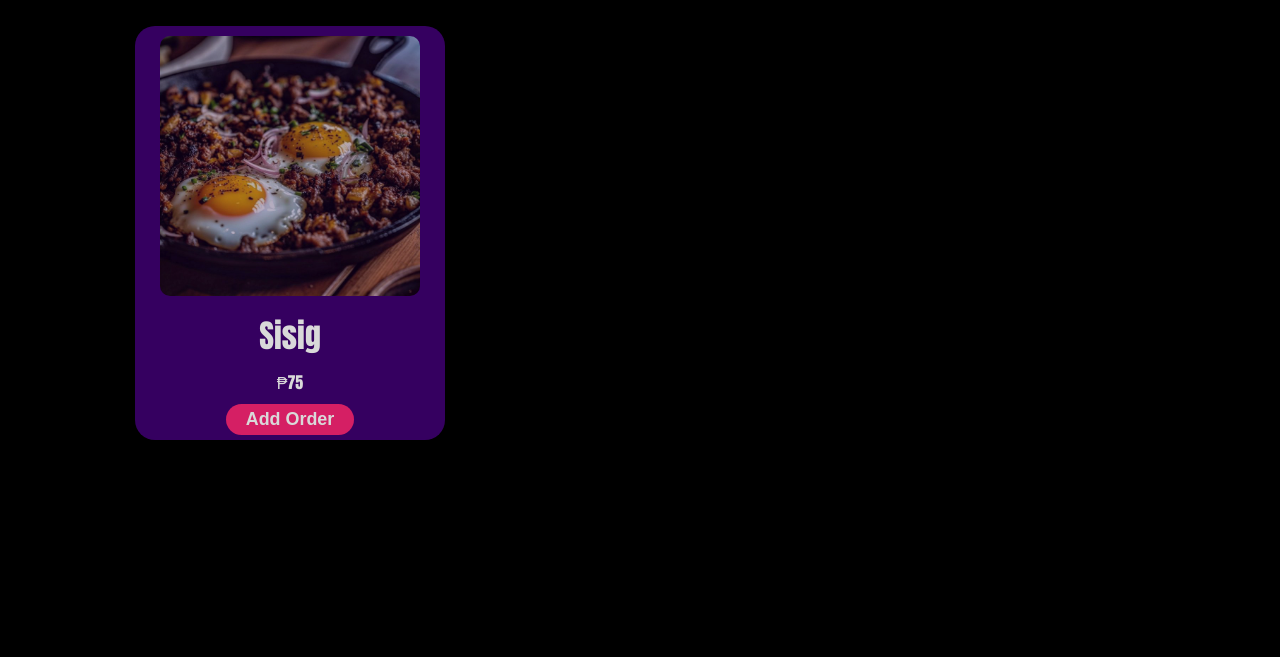
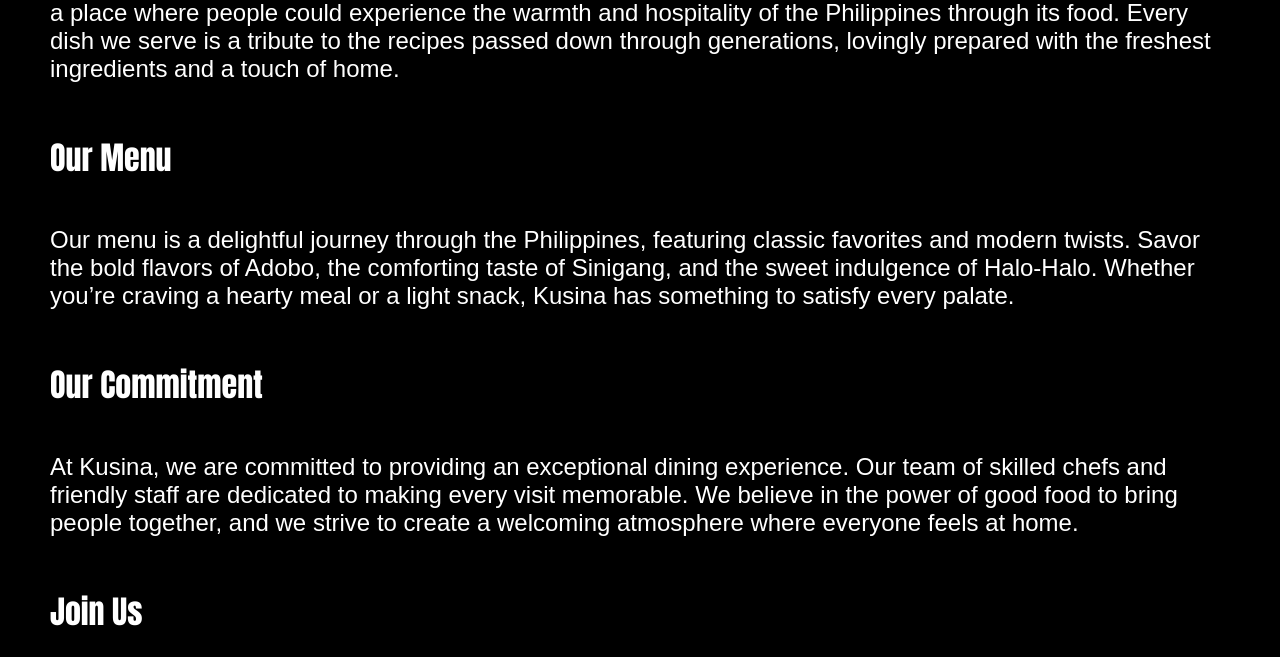
Before and after one commit to ArjTheProgrammer/Restaurant-page, a website built with webpack: page src/index.html in a window 1280 px wide. Shown: the part 604-1261 px from the top of the page. Before the commit the page ends 1044 px from the top, so only its background shows below. Built offline with nearby package versions, Linux system fonts and the light colour scheme.

Commit message:
Add initial file and contents of about page

```diff
--- a/src/index.js
+++ b/src/index.js
@@ -1,5 +1,6 @@
 import './style.css';
 import { home } from './pages/home.js';
 import { menu } from './pages/menu.js';
+import { about } from './pages/about.js';
 
-menu();
+about();
--- /dev/null
+++ b/src/pages/about.js
@@ -0,0 +1,40 @@
+const content = document.querySelector("#content");
+
+export function about(){
+    const about = document.createElement("div");
+    about.className = "about-wrapper";
+    const welcome = document.createElement("h1");
+    const welcomeP = document.createElement("p");
+    const story = document.createElement("h3");
+    const storyP = document.createElement("p");
+    const menu = document.createElement("h3");
+    const menuP = document.createElement("p");
+    const commit = document.createElement("h3");
+    const commitP = document.createElement("p");
+    const join = document.createElement("h3");
+    const joinP = document.createElement("p");
+
+    welcome.textContent = "Welcome to Kusina!";
+    welcomeP.textContent = "At Kusina, we bring the heart and soul of Filipino cuisine to your table. Nestled in the vibrant community of [Location], our restaurant is a celebration of the rich culinary heritage of the Philippines. From the bustling streets of Manila to the serene shores of Palawan, our dishes are inspired by the diverse flavors and traditions that make Filipino food so unique.";
+    story.textContent = "Our Story";
+    storyP.textContent = "Kusina was born out of a passion for authentic Filipino cooking. Our founders, Jose Neil Silagan Jr., envisioned a place where people could experience the warmth and hospitality of the Philippines through its food. Every dish we serve is a tribute to the recipes passed down through generations, lovingly prepared with the freshest ingredients and a touch of home.";
+    menu.textContent = "Our Menu";
+    menuP.textContent = "Our menu is a delightful journey through the Philippines, featuring classic favorites and modern twists. Savor the bold flavors of Adobo, the comforting taste of Sinigang, and the sweet indulgence of Halo-Halo. Whether you’re craving a hearty meal or a light snack, Kusina has something to satisfy every palate.";
+    commit.textContent = "Our Commitment";
+    commitP.textContent = "At Kusina, we are committed to providing an exceptional dining experience. Our team of skilled chefs and friendly staff are dedicated to making every visit memorable. We believe in the power of good food to bring people together, and we strive to create a welcoming atmosphere where everyone feels at home.";
+    join.textContent = "Join Us";
+    joinP.textContent = "Come and discover the flavors of the Philippines at Kusina. Whether you’re a longtime fan of Filipino cuisine or trying it for the first time, we invite you to join us for a meal that will warm your heart and delight your senses.";
+
+
+    about.append(welcome);
+    about.append(welcomeP);
+    about.append(story);
+    about.append(storyP);
+    about.append(menu);
+    about.append(menuP);
+    about.append(commit);
+    about.append(commitP);
+    about.append(join);
+    about.append(joinP);
+    content.append(about);
+}
--- a/src/style.css
+++ b/src/style.css
@@ -15,6 +15,7 @@
   grid-template: 1fr / 1fr;
   flex-direction: column;
   justify-content: center;
+  overflow-x: hidden;
 }
 
 header {
@@ -176,3 +177,23 @@
   transform: scale(1, 1.15);
   cursor: pointer;
 }
+
+.about-wrapper {
+  margin: 20px 50px;
+}
+
+.about-wrapper > h1 {
+  font-size: 4rem;
+  margin: 0px;
+}
+
+.about-wrapper > h3 {
+  font-size: 2rem;
+  margin: 50px 0px 0px 0px;
+}
+
+.about-wrapper > p {
+  font-family: sans-serif;
+  font-size: 1.5rem;
+  padding-top: 20px;
+}
```
